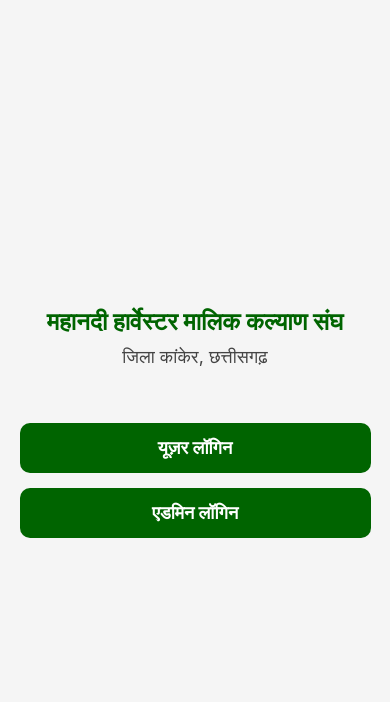
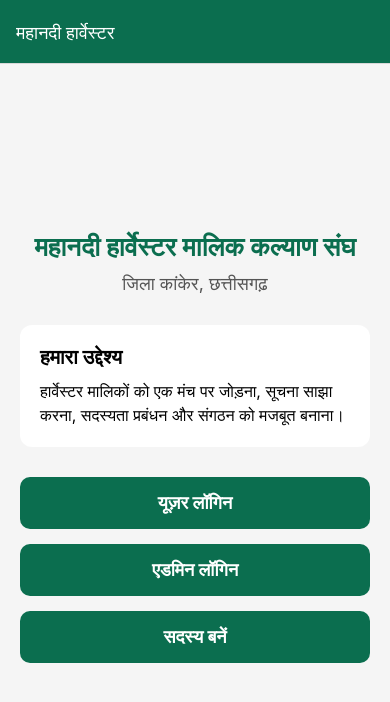
Before and after one commit to tarzankatlam206-hub/Mahanadi-harvester-union-, a React Native app: screen / in a window 390 px wide. Shown: the top 702 px of the page. Built offline with nearby package versions, Linux system fonts and the light colour scheme.

Commit message:
Update App.tsx

```diff
--- a/App.tsx
+++ b/App.tsx
@@ -1,63 +1,11 @@
 import React from "react";
-import { SafeAreaView, View, Text, StyleSheet, TouchableOpacity } from "react-native";
-import { StatusBar } from "expo-status-bar";
+import { NavigationContainer } from "@react-navigation/native";
+import AppNavigator from "./navigation/AppNavigator";
 
 export default function App() {
   return (
-    <SafeAreaView style={styles.container}>
-      <StatusBar style="dark" />
-
-      <Text style={styles.title}>
-        महानदी हार्वेस्टर मालिक कल्याण संघ
-      </Text>
-
-      <Text style={styles.subtitle}>
-        जिला कांकेर, छत्तीसगढ़
-      </Text>
-
-      <TouchableOpacity style={styles.button}>
-        <Text style={styles.buttonText}>यूज़र लॉगिन</Text>
-      </TouchableOpacity>
-
-      <TouchableOpacity style={styles.button}>
-        <Text style={styles.buttonText}>एडमिन लॉगिन</Text>
-      </TouchableOpacity>
-    </SafeAreaView>
+    <NavigationContainer>
+      <AppNavigator />
+    </NavigationContainer>
   );
 }
-
-const styles = StyleSheet.create({
-  container: {
-    flex: 1,
-    justifyContent: "center",
-    alignItems: "center",
-    backgroundColor: "#f5f5f5",
-    padding: 20,
-  },
-  title: {
-    fontSize: 24,
-    fontWeight: "bold",
-    textAlign: "center",
-    color: "#006400",
-    marginBottom: 10,
-  },
-  subtitle: {
-    fontSize: 18,
-    color: "#444",
-    marginBottom: 40,
-  },
-  button: {
-    backgroundColor: "#006400",
-    paddingVertical: 14,
-    paddingHorizontal: 40,
-    borderRadius: 10,
-    marginTop: 15,
-    width: "90%",
-  },
-  buttonText: {
-    color: "#fff",
-    textAlign: "center",
-    fontSize: 18,
-    fontWeight: "bold",
-  },
-});
```
